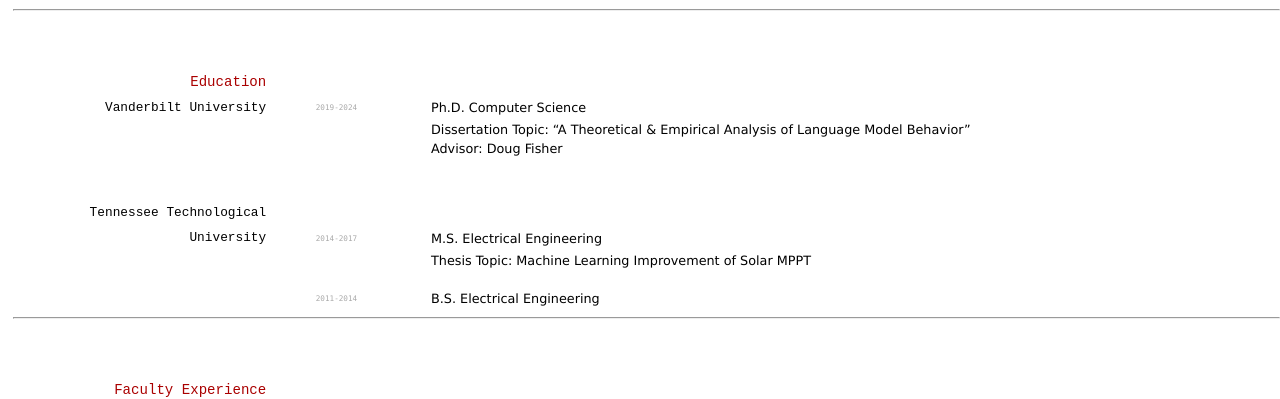
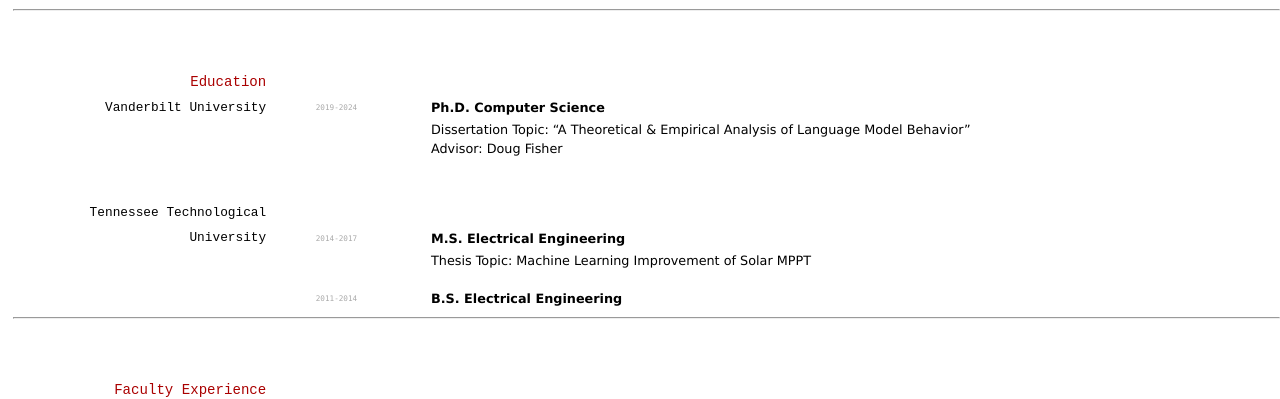
Before and after one commit to JesseTNRoberts/JesseTNRoberts.github.io, a Jekyll site: the page built from _pages/cv.md, in a window 1280 px wide. Shown: the part 180-579 px from the top of the page. Built offline with Jekyll 4.4.1, drawn with Linux system fonts in a browser that asks for light colours.

Commit message:
Updated cv template

```diff
--- a/_pages/cv.md
+++ b/_pages/cv.md
@@ -29,19 +29,17 @@ Computational Linguistics and NLP, Machine Cognition, Robotics, Neural Architect
 ## Education
 ### Vanderbilt University
 `2019-2024`
-Ph.D. Computer Science
-
+**Ph.D. Computer Science**
 - Dissertation Topic: “A Theoretical & Empirical Analysis of Language Model Behavior”
 - Advisor: Doug Fisher
 
 ### Tennessee Technological University
 `2014-2017`
-M.S. Electrical Engineering
-
+**M.S. Electrical Engineering**
 - Thesis Topic: Machine Learning Improvement of Solar MPPT
 
 `2011-2014`
-B.S. Electrical Engineering
+**B.S. Electrical Engineering**
 
 ---
 
```
